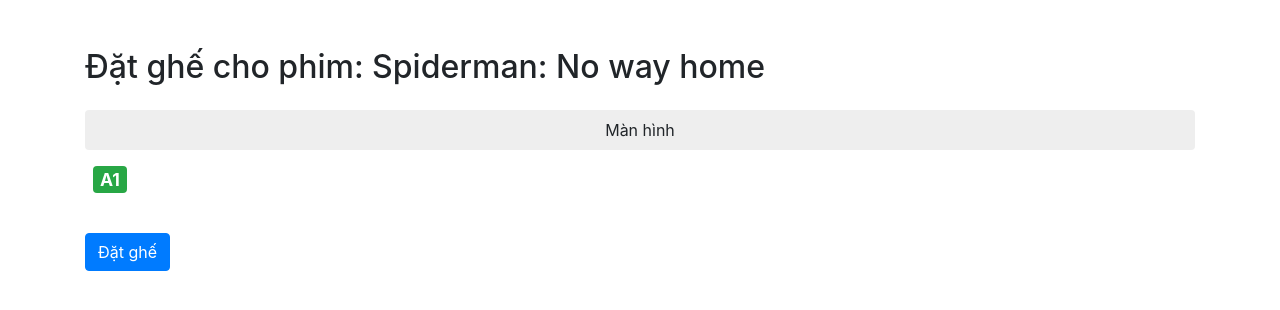
After one commit to chiennm66/django12-ecommerce, a Django app: page /product/8/book-seat/ in a window 1280 px wide. The commit adds this page. Shown: the top 310 px of the page. Run offline with Django 4.2, Linux system fonts and the light colour scheme; a user stored in the database is signed in; data comes from the database, SQL or seed files in the repository; both versions use the stored data as it was after the commit.

Commit message:
book seat

```diff
--- a/home/models.py
+++ b/home/models.py
@@ -1,4 +1,5 @@
 from django.db import models
+from django.contrib.auth.models import User
 from django.urls import reverse
 
 class Product(models.Model):
@@ -8,6 +9,7 @@
     image = models.ImageField(upload_to='products/')
     stock = models.IntegerField(default=10)  # Thêm giá trị mặc định
     trailer_url = models.URLField(blank=True, null=True)  # Link YouTube hoặc video khác
+
 
 class Booking(models.Model):
     product = models.ForeignKey('Product', on_delete=models.CASCADE)
@@ -36,3 +38,14 @@
 
 def get_absolute_url(self):
     return reverse('product_detail', args=[str(self.id)])
+
+class Seat(models.Model):
+    product = models.ForeignKey(Product, on_delete=models.CASCADE)
+    seat_number = models.CharField(max_length=10)
+    is_booked = models.BooleanField(default=False)
+
+class BookingSeat(models.Model):
+    user = models.ForeignKey(User, on_delete=models.CASCADE)
+    product = models.ForeignKey(Product, on_delete=models.CASCADE)
+    seat = models.ForeignKey(Seat, on_delete=models.CASCADE)
+    booking_time = models.DateTimeField(auto_now_add=True)
--- /dev/null
+++ b/home/templates/book_seat.html
@@ -0,0 +1,38 @@
+<!DOCTYPE html>
+<html lang="vi">
+
+<head>
+    <meta charset="UTF-8">
+    <title>Đặt ghế</title>
+    <link rel="stylesheet" href="https://cdn.jsdelivr.net/npm/bootstrap@4.6.2/dist/css/bootstrap.min.css">
+</head>
+
+<body>
+    <div class="container mt-5">
+        <h2 class="mb-4">Đặt ghế cho phim: {{ product.name }}</h2>
+        <form method="post">
+            {% csrf_token %}
+            <div class="seat-map mb-3">
+                <div class="screen text-center mb-2"
+                    style="background:#eee;padding:8px;border-radius:4px;">Màn hình</div>
+                <div class="d-flex flex-wrap">
+                    {% for seat in seats %}
+                    <label class="m-2">
+                        <input type="radio" name="seat_id" value="{{ seat.id }}" {% if seat.is_booked %}disabled{% endif %}
+                            style="display:none;">
+                        <span class="badge {% if seat.is_booked %}badge-secondary{% else %}badge-success{% endif %}"
+                            style="font-size:1.1em;cursor:pointer;{% if seat.is_booked %}opacity:0.5;{% endif %}">
+                            {{ seat.seat_number }}
+                        </span>
+                    </label>
+                    {% empty %}
+                    <p>Chưa có ghế nào cho phim này.</p>
+                    {% endfor %}
+                </div>
+            </div>
+            <button type="submit" class="btn btn-primary mt-3">Đặt ghế</button>
+        </form>
+    </div>
+</body>
+
+</html>
--- a/home/templates/product_detail.html
+++ b/home/templates/product_detail.html
@@ -45,7 +45,7 @@
     <button type="submit" class="btn btn-primary">Purchase</button>
 </form>
     <a href="{% url 'add_to_cart' product.pk %}" class="btn btn-primary"><i class="fas fa-cart-plus"></i> Add to cart</a>
-
+    <a href="{% url 'book_seat' product.id %}" class="btn btn-warning">Đặt ghế</a>
     <a href="{% url 'home' %}" class="btn btn-secondary">Back</a>
 
     {% if product.trailer_url %}
--- a/home/urls.py
+++ b/home/urls.py
@@ -19,4 +19,5 @@
     path('cart/decrease/<int:item_id>/', views.decrease_quantity, name='decrease_quantity'),
     path('cart/checkout/', views.checkout, name='checkout'),
     path('cart/checkout-success/', views.checkout_success, name='checkout_success'),
+    path('product/<int:product_id>/book-seat/', views.book_seat, name='book_seat'),
 ]
--- a/home/views.py
+++ b/home/views.py
@@ -1,6 +1,6 @@
 from django.shortcuts import render, get_object_or_404,redirect
 from django.core.paginator import Paginator
-from .models import Product, Booking
+from .models import Product, Booking, Seat, BookingSeat
 from .forms import BookingForm
 from .models import Product,Cart
 from django.http import HttpResponseNotFound
@@ -8,6 +8,7 @@
 from django.contrib.sessions.models import Session
 from .forms import SignUpForm
 from django.contrib import messages
+from django.contrib.auth.decorators import login_required
 
 import logging
 
@@ -163,3 +164,16 @@
 
 def checkout_success(request):
     return render(request, 'checkout_success.html')
+
+@login_required
+def book_seat(request, product_id):
+    product = get_object_or_404(Product, id=product_id)
+    seats = Seat.objects.filter(product=product)
+    if request.method == 'POST':
+        seat_id = request.POST.get('seat_id')
+        seat = get_object_or_404(Seat, id=seat_id, product=product, is_booked=False)
+        BookingSeat.objects.create(user=request.user, product=product, seat=seat)
+        seat.is_booked = True
+        seat.save()
+        return redirect('booking_success')
+    return render(request, 'book_seat.html', {'product': product, 'seats': seats})
--- a/muasam/settings.py
+++ b/muasam/settings.py
@@ -19,6 +19,7 @@
 
 
 LOGIN_REDIRECT_URL = '/'  # Chuyển hướng đến trang chủ sau khi đăng nhập
+LOGIN_URL = '/signin/'
 
 STATIC_URL = '/static/'
 MEDIA_URL = '/media/'
```
Also changed, not shown: home/admin.py (+5 -8 lines), db.sqlite3, home/migrations/0007_seat_bookingseat.py (added).
